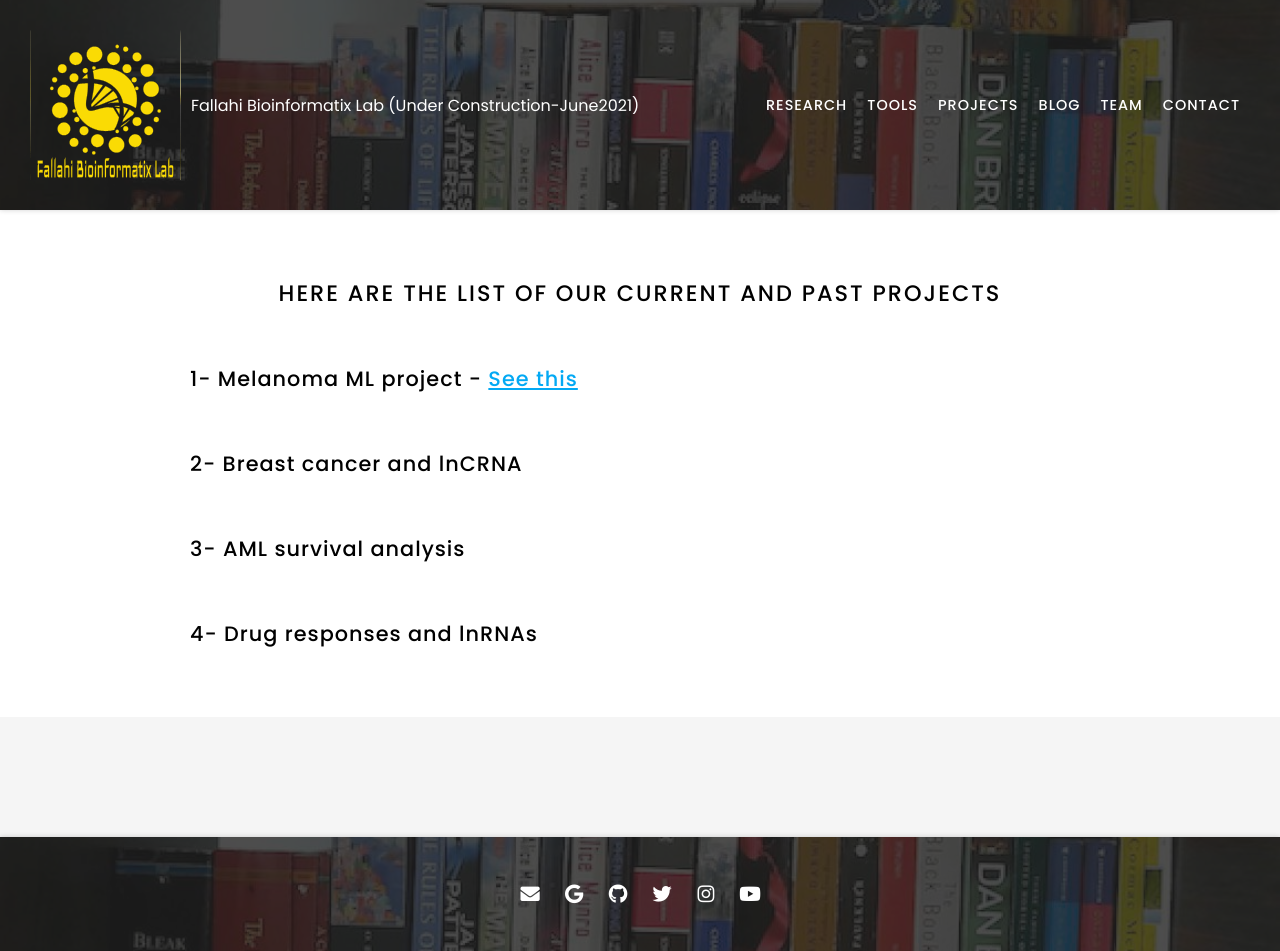
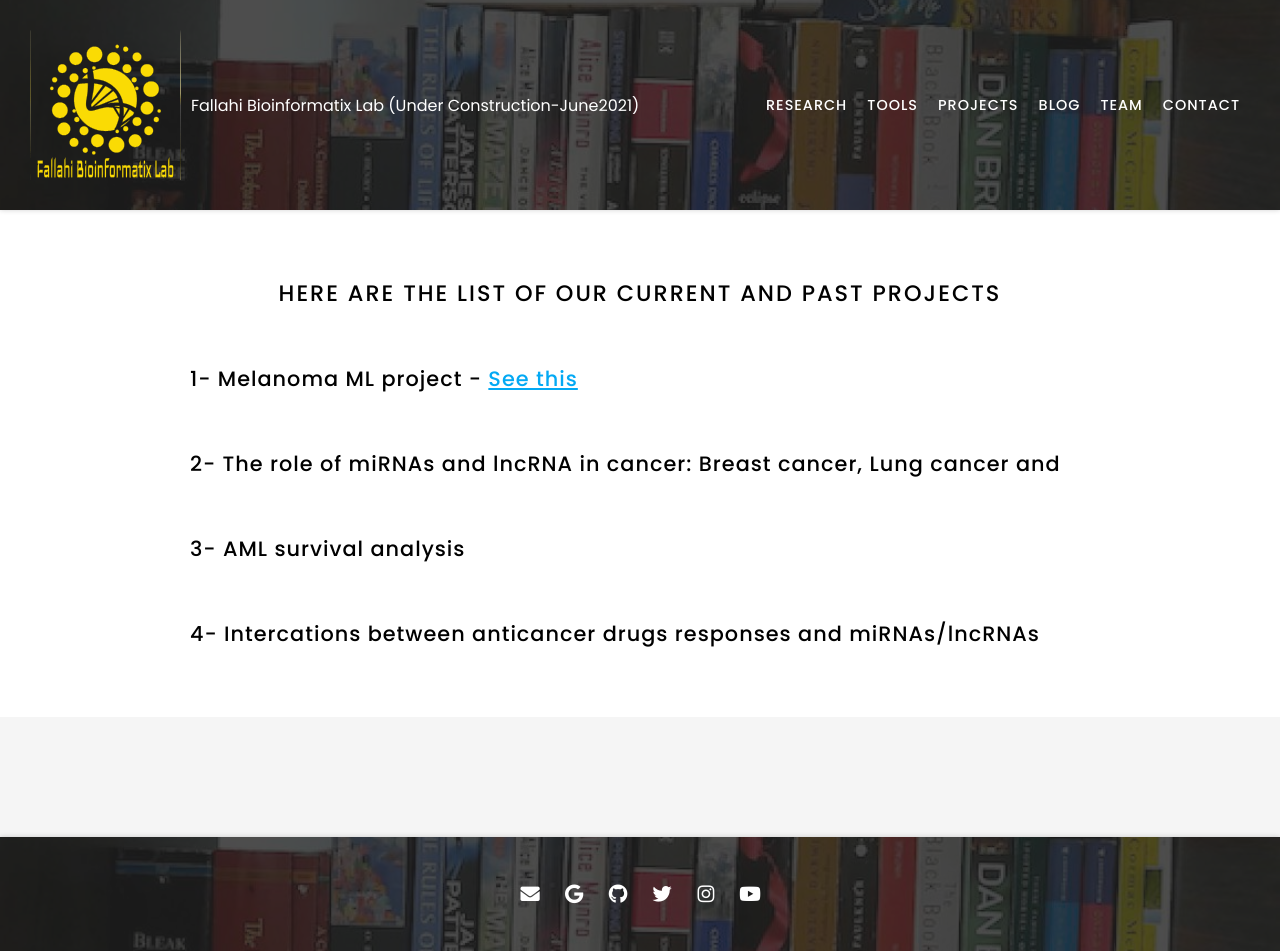
Before and after one commit to Hossein-Fallahi/Fallahi-Bioinformatics-Lab, a Jekyll site: the page built from projects/index.md, in a window 1280 px wide. Built offline with Jekyll 4.4.1, drawn with Linux system fonts in a browser that asks for light colours; nearby versions of some CDN libraries.

Commit message:
Update index.md

```diff
--- a/projects/index.md
+++ b/projects/index.md
@@ -12,11 +12,11 @@ nav:
 {:.left}
 ## 1- Melanoma ML project - [See this](https://fallahi-bioinformatics-lab.github.io/Melanoma-Cancer-marker-prediction/)
 {:.left}
-## 2- Breast cancer and lnCRNA
+## 2- The role of miRNAs and lncRNA in cancer: Breast cancer, Lung cancer and
 {:.left}
 ## 3- AML survival analysis
 {:.left}
-## 4- Drug responses and lnRNAs
+## 4- Intercations between anticancer drugs responses and miRNAs/lncRNAs
 {:.left}
 
 
```
